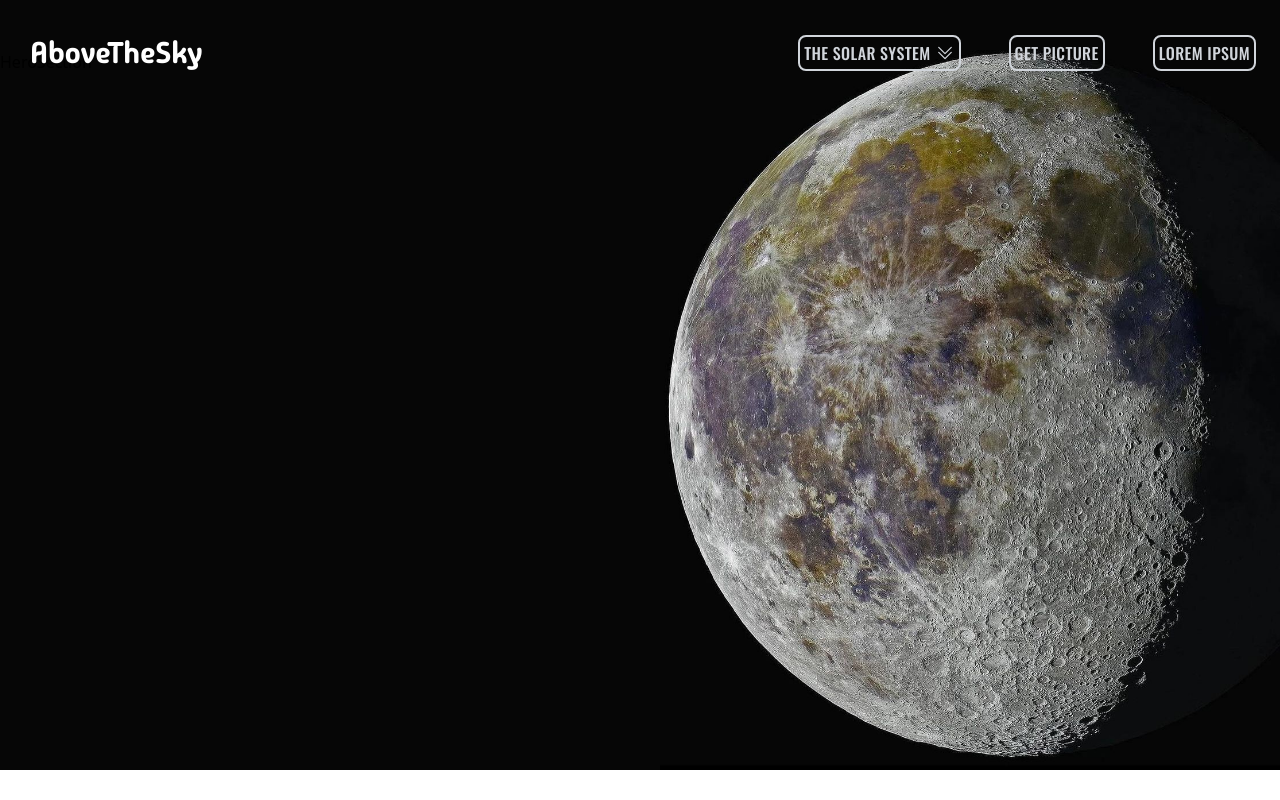
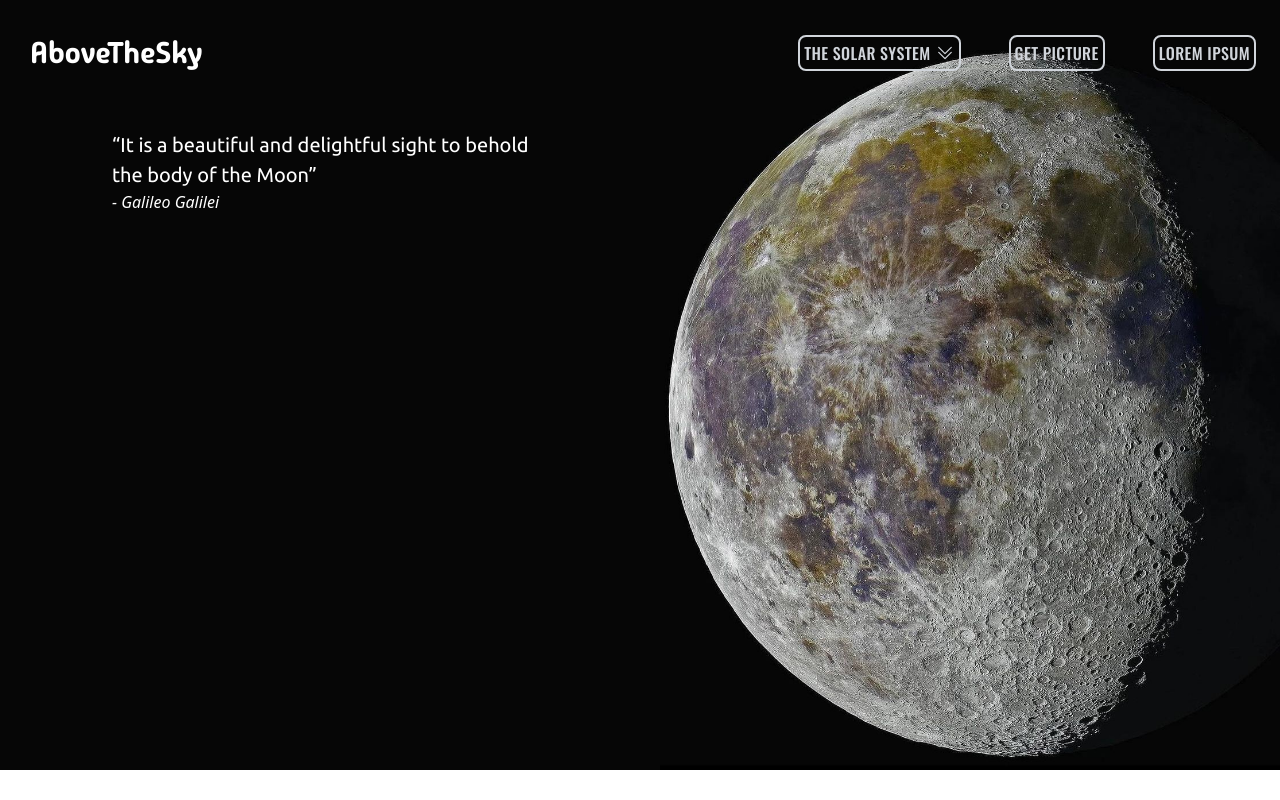
Before and after one commit to DenysKors/AboveTheSky_PetProject, a React (Vite) app: page / in a window 1280 px wide. Built offline with nearby package versions, Linux system fonts and the light colour scheme.

Commit message:
Hero section markup&styles

```diff
--- a/src/components/HeroSection.jsx
+++ b/src/components/HeroSection.jsx
@@ -1,7 +1,14 @@
 function HeroSection() {
   return (
     <section className="w-full h-390 md:h-620 lg:h-720 bg-inherit bg-hero bg-contain bg-no-repeat bg-[right_-3rem_bottom] md:bg-[right_bottom]">
-      HeroSection
+      <h1 className="sr-only">The Solar System</h1>
+      <div className="pt-8 pl-4 max-w-[300px] md:pt-20 lg:pl-28 lg:max-w-[550px]">
+        <q className="text-white font-text md:text-base lg:text-lg">
+          It is a beautiful and delightful sight to behold the body of the Moon
+        </q>
+        <br />
+        <span className="italic text-white"> - Galileo Galilei</span>
+      </div>
     </section>
   );
 }
--- a/src/components/Navigation.jsx
+++ b/src/components/Navigation.jsx
@@ -132,7 +132,7 @@ function Navigation() {
                   href="#"
                   className="-mx-3 block rounded-lg px-3 py-2 font-main text-base tracking-wide uppercase  text-gray-900 hover:bg-gray-200"
                 >
-                  Lorem ipsum
+                  Get picture
                 </a>
                 <a
                   href="#"
--- a/src/index.css
+++ b/src/index.css
@@ -12,8 +12,13 @@
   src: url(./assets/fonts/Oswald-Medium.ttf);
 }
 
+@font-face {
+  font-family: "Ubuntu";
+  src: url(./assets/fonts/Ubuntu-Regular.ttf);
+}
+
 @layer components {
   .btn-nav {
-    @apply p-1 text-base tracking-wide font-main uppercase text-gray-300 border-gray-300 border-2 rounded-lg hover:shadow-nav;
+    @apply p-1 text-base tracking-wide font-main uppercase text-gray-300 border-gray-300 border-2 rounded-lg transition duration-300 hover:shadow-nav;
   }
 }
--- a/src/pages/LandingPage.jsx
+++ b/src/pages/LandingPage.jsx
@@ -1,13 +1,9 @@
 import Wrapper from "../components/Wrapper";
-import Header from "../components/Header";
-import HeroSection from "../components/HeroSection";
 
 function LandingPage() {
   return (
     <>
       <Wrapper />
-      {/* <Header />
-        <HeroSection /> */}
     </>
   );
 }
--- a/tailwind.config.js
+++ b/tailwind.config.js
@@ -16,6 +16,7 @@ export default {
       fontFamily: {
         logo: ["MadimiOne", "sans-serif"],
         main: ["Oswald", "sans-serif"],
+        text: ["Ubuntu", "sans-serif"],
       },
       fontSize: {
         base: "1rem",
@@ -32,7 +33,7 @@ export default {
         hero: "url('./assets/images/hero.jpg')",
       },
       boxShadow: {
-        nav: "rgba(256, 256, 256, 0.56) 0px -10px 30px 4px;",
+        nav: "rgba(256, 256, 256, 0.8) 0px -10px 30px 4px;",
       },
     },
   },
```
Also changed, not shown: src/assets/fonts/Ubuntu-Regular.ttf (added).
